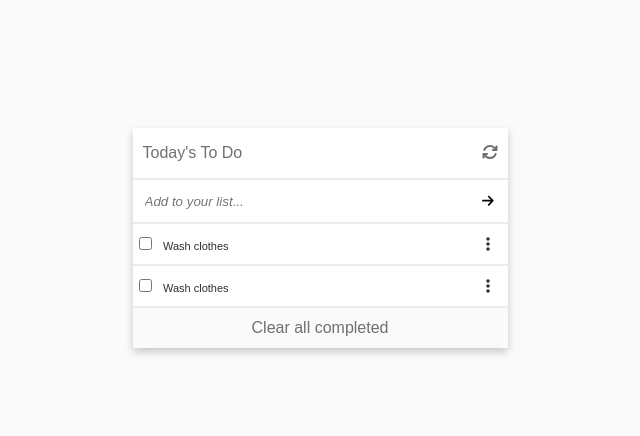
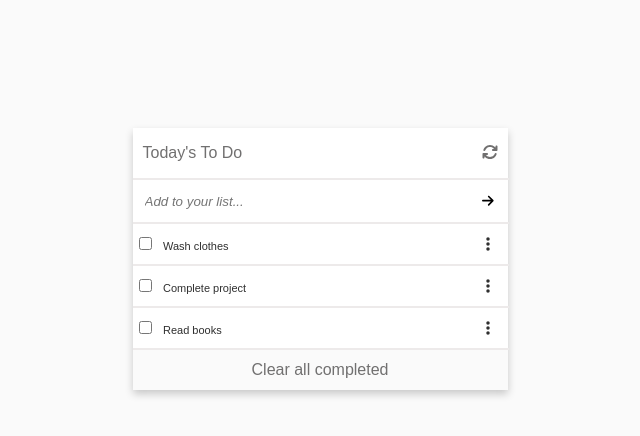
Before and after one commit to zewdu444/Todo_list, a website built with webpack: page src/index.html in a window 1280 px wide. Shown: the whole page, without its empty margins (320-960 px from the left). Built offline with nearby package versions, Linux system fonts and the light colour scheme.

Commit message:
Add javascript  to display list dynamically

```diff
--- a/src/index.html
+++ b/src/index.html
@@ -24,22 +24,8 @@
           <i class="fa-solid fa-arrow-right"></i>
         </button>
       </div>
-
       <hr />
-      <ul class="todolist">
-        <li>
-          <input type="checkbox" />
-          <p>Wash clothes</p>
-          <i class="fa fa-ellipsis-v todolisticon" aria-hidden="true"></i>
-        </li>
-        <hr />
-        <li>
-          <input type="checkbox" />
-          <p>Wash clothes</p>
-          <i class="fa fa-ellipsis-v todolisticon" aria-hidden="true"></i>
-        </li>
-        <hr />
-      </ul>
+      <ul class="todolist"></ul>
       <button class="clearbutton">Clear all completed</button>
     </main>
   </body>
--- a/src/index.js
+++ b/src/index.js
@@ -1,6 +1,8 @@
 import './style.css';
 import '../node_modules/@fortawesome/fontawesome-free/css/all.css';
 import '../node_modules/@fortawesome/fontawesome-free/js/all.js';
+
+const todoList = document.querySelector('.todolist');
 
 const tasks = [{
   description: 'Wash clothes',
@@ -19,3 +21,15 @@ const tasks = [{
   index: 3,
 },
 ];
+
+const dynamicDisplay = () => {
+  tasks.forEach((task) => {
+    todoList.innerHTML += `<li>
+    <input type="checkbox" ${task.index.completed ? 'checked' : 'unchecked'} />
+    <p>${task.description}</p>
+    <i class="fa fa-ellipsis-v todolisticon" aria-hidden="true"></i>
+   </li>
+   <hr />`;
+  });
+};
+dynamicDisplay();
```
